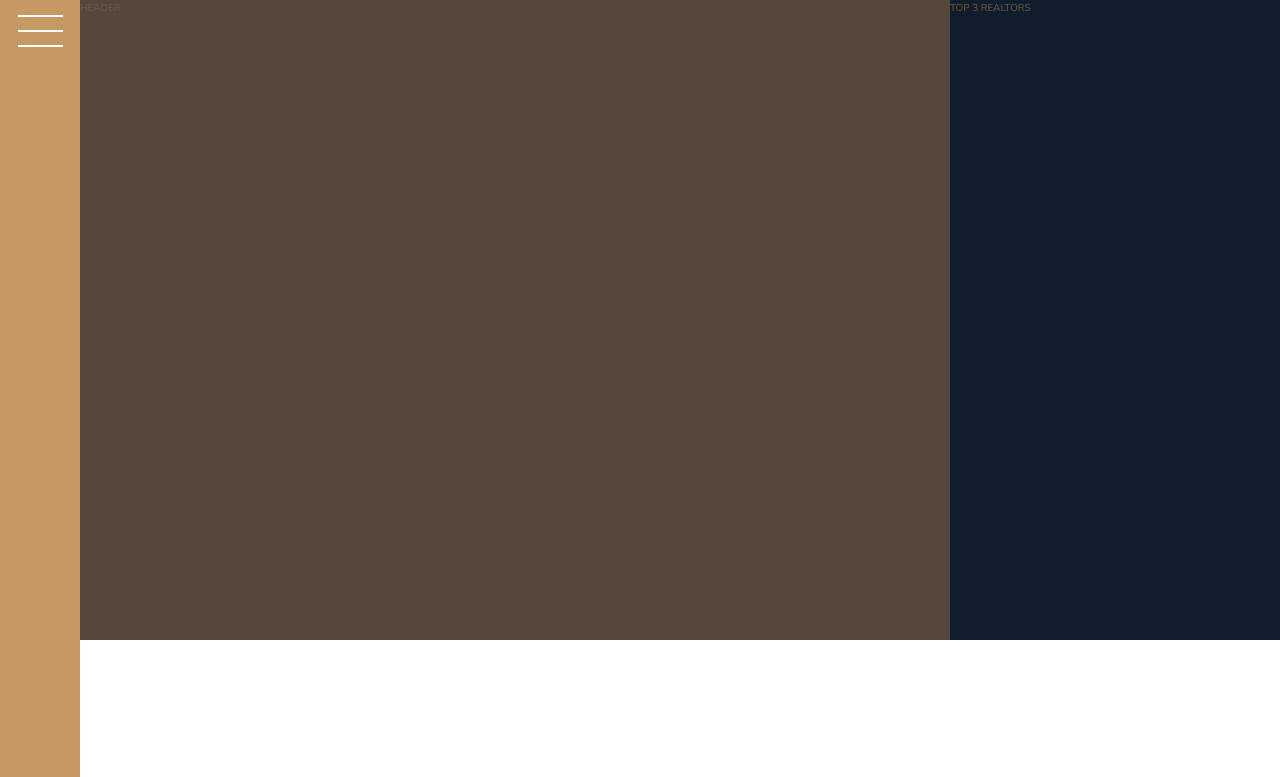
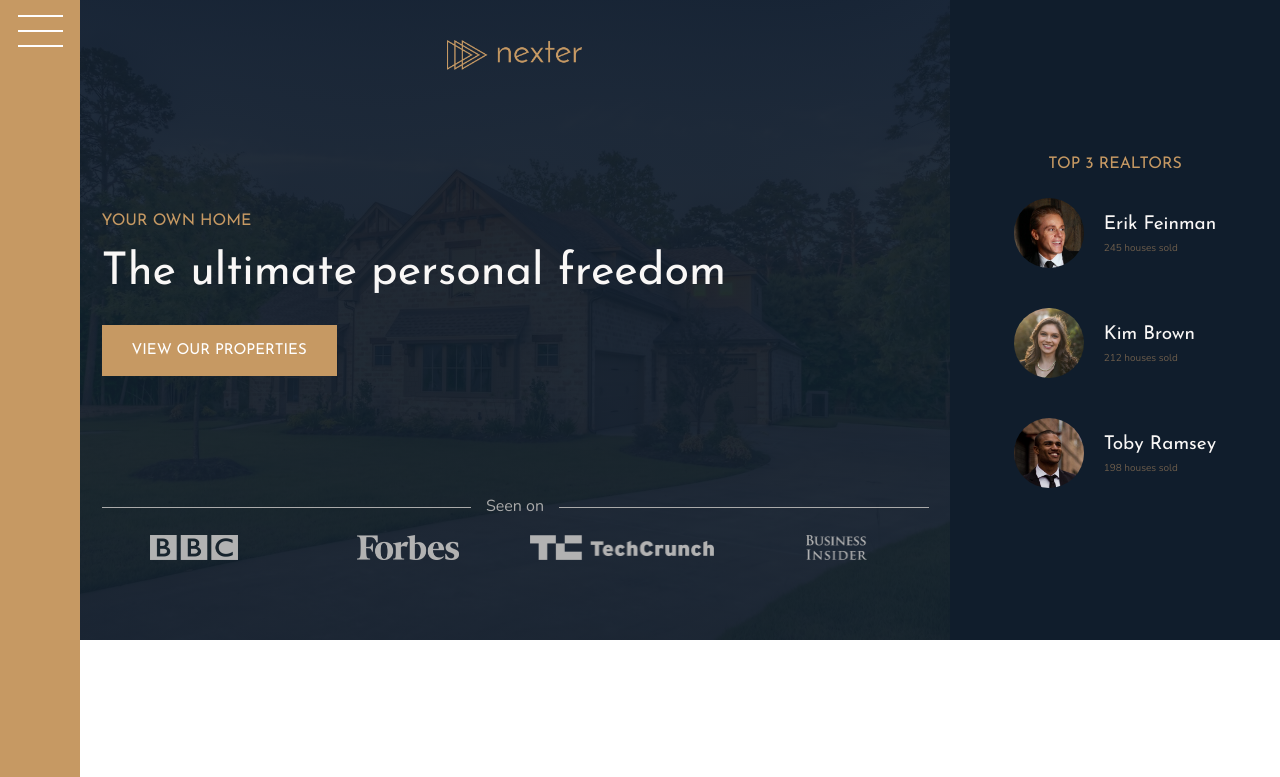
Before and after one commit to FedericoWalovnik/Nexter, a website: page index.html in a window 1280 px wide. Shown: the top 777 px of the page. Drawn offline with nearby package versions, Linux system fonts and the light colour scheme.

Commit message:
Header finished

```diff
--- a/index.html
+++ b/index.html
@@ -19,11 +19,40 @@
     </div>
 
     <header class="header">
-        HEADER
+        <img src="img/logo.png" alt="Nexter logo" class="header__logo">
+        <h3 class="heading-3">Your own home</h3>
+        <h1 class="heading-1">The ultimate personal freedom</h1>
+        <button class="btn header__btn">View our properties</button>
+        <div class="header__seenon-text">Seen on</div>
+        <div class="header__seenon-logos">
+            <img src="img/logo-bbc.png" alt="Seen on logo 1">
+            <img src="img/logo-forbes.png" alt="Seen on logo 2">
+            <img src="img/logo-techcrunch.png" alt="Seen on logo 3">
+            <img src="img/logo-bi.png" alt="Seen on logo 4">
+        </div>
     </header>
 
     <div class="realtors">
-        TOP 3 REALTORS
+        <h3 class="heading-3">Top 3 realtors</h3>
+        <div class="realtors__list">
+            <img src="img/realtor-1.jpeg" alt="Realtor 1" class="realtors__img">
+            <div class="realtors__details">
+                <h4 class="heading-4 heading-4--light">Erik Feinman</h4>
+                <p class="realors__sold">245 houses sold</p>
+            </div>
+
+            <img src="img/realtor-2.jpeg" alt="Realtor 2" class="realtors__img">
+            <div class="realtors__details">
+                <h4 class="heading-4 heading-4--light">Kim Brown</h4>
+                <p class="realors__sold">212 houses sold</p>
+            </div>
+
+            <img src="img/realtor-3.jpeg" alt="Realtor 3" class="realtors__img">
+            <div class="realtors__details">
+                <h4 class="heading-4 heading-4--light">Toby Ramsey</h4>
+                <p class="realors__sold">198 houses sold</p>
+            </div>
+        </div>
     </div>
 
     <section class="features">
--- a/sass/_header.scss
+++ b/sass/_header.scss
@@ -2,4 +2,56 @@
     background-color: $color-grey-dark-1;
 
     grid-column: full-start / col-end 6;
+    background-image: linear-gradient(rgba($color-secondary, .93), rgba($color-secondary, .93)),
+                    url(../img/hero.jpeg);
+    background-size: cover;
+    background-position: center;
+    padding: 8rem;
+    padding-top: 4rem;
+
+    display: grid;
+    grid-template-rows: 1fr min-content 6rem 1fr;
+    grid-template-columns: max-content;
+    grid-row-gap: 1.5rem;
+    justify-content: center;
+
+    &__logo{
+        height: 3rem;
+        justify-self: center;
+    }
+
+    &__btn{
+        align-self: start;
+        justify-self: start;
+    }
+
+    &__seenon-text{
+        display: grid;
+        grid-template-columns: 1fr max-content 1fr;
+        grid-column-gap: 1.5rem;
+        align-items: center;
+
+        font-size: 1.6rem;
+        color: $color-grey-light-2;
+
+        &::before,
+        &::after{
+            content: "";
+            height: 1px;
+            display: block;
+            background-color: currentColor;
+        }
+    }
+
+    &__seenon-logos{
+        display: grid;
+        grid-template-columns: repeat(4, 1fr);
+        grid-gap: 3rem;
+        justify-items: center;
+
+        img{
+            height: 2.5rem;
+            filter: brightness(70%);
+        }
+    }
 }
--- a/sass/_realtors.scss
+++ b/sass/_realtors.scss
@@ -2,4 +2,31 @@
     background-color: $color-secondary;
 
     grid-column: col-start 7 / full-end;
+    padding: 3rem;
+
+    display: grid;
+    align-content: center;
+    justify-content: center;
+    justify-items: center;
+    grid-row-gap: 2rem;
+
+    &__list{
+        display: grid;
+        grid-template-columns: min-content max-content;
+        grid-column-gap: 2rem;
+        grid-row-gap: 5vh;
+        align-items: center;
+    }
+
+    &__img{
+        width: 7rem;
+        border-radius: 50%;
+        display: block;
+    }
+
+    &__sold{
+        text-transform: uppercase;
+        color: $color-grey-light-2;
+        margin-top: -3px;
+    }
 }
--- a/sass/_typography.scss
+++ b/sass/_typography.scss
@@ -5,6 +5,9 @@
 
 .heading-1 {
     @extend %heading;
+    font-size: 4.5rem;
+    color: $color-grey-light-1;
+    line-height: 1;
 }
 
 .heading-2 {
```
Also changed, not shown: css/style.css.
